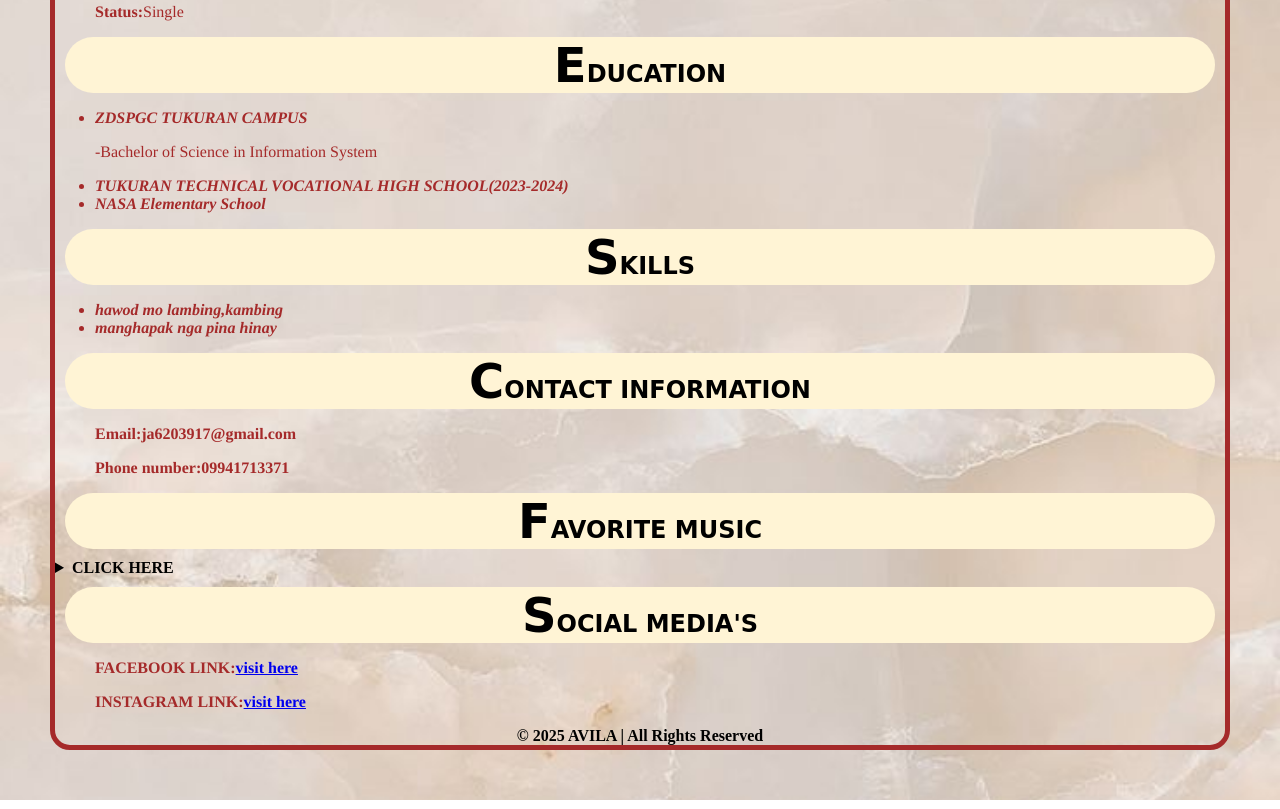
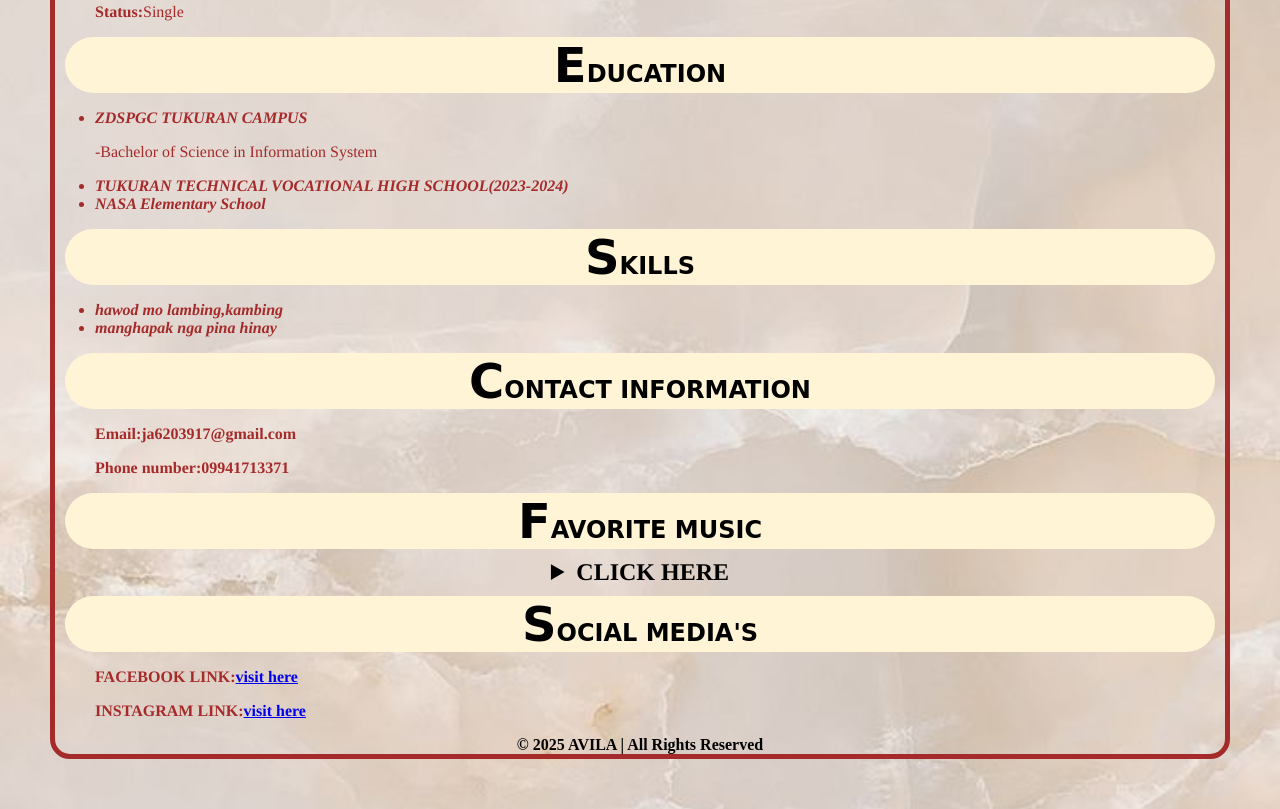
Before and after one commit to johnavila360/John.info, a plain HTML site: page index.html in a window 1280 px wide. Shown: the part 762-1571 px from the top of the page. Drawn offline with Linux system fonts and the light colour scheme.

Commit message:
Update index.css

```diff
--- a/index.css
+++ b/index.css
@@ -64,3 +64,8 @@ h1:hover{
 footer{
     text-align: center;
 }
+summary{
+    text-align:center;
+    font-size:150%;
+    font-family:times;
+}
```
